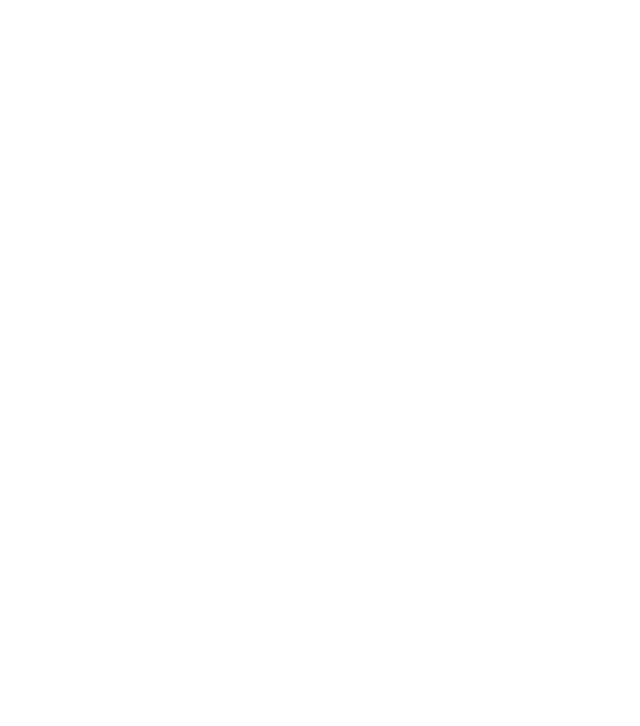
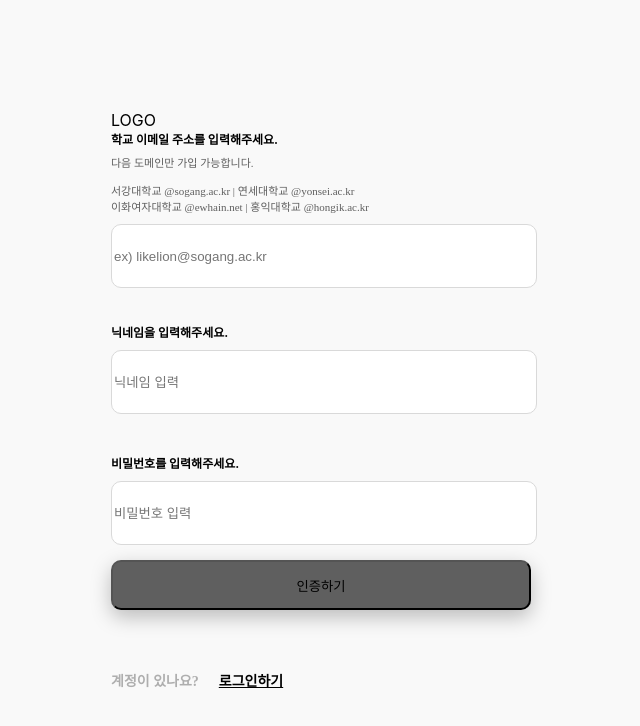
Before and after one commit to SinchonTeam1/Front, a React (Create React App) app in the folder web-client/: page /signup in a window 1280 px wide. Before the commit this address had no page. Shown: the top 726 px of the page, without its empty margins (316-956 px from the left). Built offline with nearby package versions, Linux system fonts and the light colour scheme.

Commit message:
[feat] 회원가입 페이지

```diff
--- a/web-client/src/App.js
+++ b/web-client/src/App.js
@@ -4,7 +4,7 @@
 import Mypage from './pages/Mypage';
 import CreateStudy from './pages/CreateStudy';
 import Login from './pages/Login';
-
+import Signup from './pages/Signup';
 
 
 function App() {
@@ -16,6 +16,7 @@
         <Route path="/mypage" element={<Mypage/>}/>
         <Route path='/createstudy' element={<CreateStudy/>}/>
         <Route path='/login' element={<Login/>}/>
+        <Route path='/signup' element={<Signup/>}/>
       </Routes>
       </Router>
       </>
--- /dev/null
+++ b/web-client/src/pages/Signup.js
@@ -0,0 +1,154 @@
+import React, { useState } from "react";
+import styled from "styled-components";
+import { useNavigate } from "react-router-dom";
+
+
+
+const Signup = () => {
+    const navigate = useNavigate();
+    const [email, setEmail] = useState("");
+    const [nickname,setNickname]=useState("");
+    const [password, setPW] = useState("");
+
+    const handleChange = (e) => {
+        setEmail(e.target.value);
+    };
+    const handleChange2 = (e) => {
+        setNickname(e.target.value);
+    };
+    const handleChange3 = (e) => {
+        setPW(e.target.value.toString());
+    };
+
+    return (
+        <>
+            <Wrapper>
+                <Container>
+                    <Logo>LOGO</Logo>
+                <InputWrapper>
+                        <div class="input">학교 이메일 주소를 입력해주세요.</div>
+                        <div className='intro'>다음 도메인만 가입 가능합니다.
+<br></br> <br>
+</br>
+                        서강대학교 @sogang.ac.kr  |  연세대학교 @yonsei.ac.kr <br></br>
+                        이화여자대학교 @ewhain.net  |  홍익대학교 @hongik.ac.kr
+                        </div>
+                        <input
+                            type="text"
+                            placeholder="ex) likelion@sogang.ac.kr"
+                            value={email}
+                            onChange={handleChange}
+                        ></input>
+
+                        <div class="nickname">닉네임을 입력해주세요.</div>
+                        <input
+                            type="text"
+                            placeholder="닉네임 입력"
+                            value={nickname}
+                            onChange={handleChange2}
+                        ></input>
+
+                        <div class="inputpass">비밀번호를 입력해주세요.</div>
+                        <input
+                            type="password"
+                            placeholder="비밀번호 입력"
+                            value={password}
+                            onChange={handleChange3}
+                        ></input>
+
+                        <button className='btn'>
+                            인증하기
+                        </button>
+
+                    </InputWrapper>
+                    <BottomWrapper>
+                        <div className='question'>계정이 있나요?</div>
+                        <div className='login' >
+                            로그인하기
+                        </div>
+
+                        </BottomWrapper>
+                </Container>
+
+            </Wrapper>
+        </>
+    );
+};
+export default Signup;
+const Logo=styled.div`
+
+`;
+const Wrapper = styled.div`
+height: 100vh;
+display: flex;
+flex-direction: column;
+align-items: center;
+justify-content: center;
+background: #F9F9F9;
+`;
+const Container=styled.div`
+`;
+const BottomWrapper=styled.div`
+display: flex;
+align-items: center;
+margin-top:60px;
+
+.question{
+    color: #AEAEAE;
+    font-family: Noto Sans KR;
+    font-size: 14px;
+    font-style: normal;
+    font-weight: 700;
+    line-height: normal;
+}
+.login{
+    margin-left:20px;
+    color: #000;
+    font-family: Noto Sans KR;
+    font-size: 14px;
+    font-style: normal;
+    font-weight: 700;
+    line-height: normal;
+    text-decoration-line: underline;
+}
+
+`;
+const InputWrapper=styled.div`
+.nickname{
+    margin-top:35px;
+}
+.intro{
+    margin-top:7px;
+    color: #5F5F5F;
+font-family: Noto Sans KR;
+font-size: 11px;
+font-style: normal;
+font-weight: 500;
+line-height: normal;
+}
+.inputpass{
+    margin-top:40px;
+}
+display: flex;
+flex-direction: column;
+font-size: 12px;
+font-style: normal;
+font-weight: 700;
+line-height: normal;
+input{
+    margin-top:10px;
+    border-radius: 10px;
+border: 1px solid #D9D9D9;
+background: #FFF;
+width: 420px;
+height: 60px;
+}
+.btn{
+    margin-top:15px;
+    width: 420px;
+height: 50px;
+border-radius: 10px;
+background: #5F5F5F;
+box-shadow: 0px 7px 20px 0px rgba(0, 0, 0, 0.25);
+}
+`;
```
